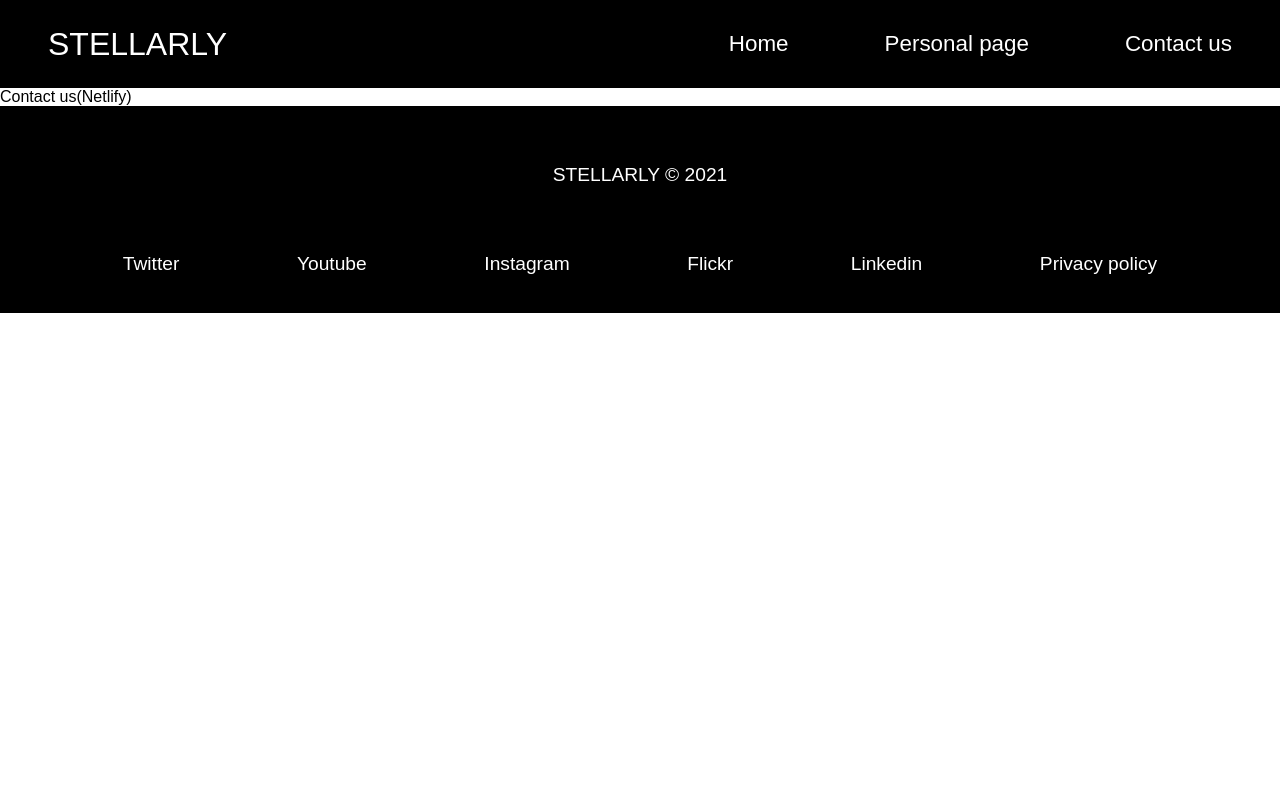
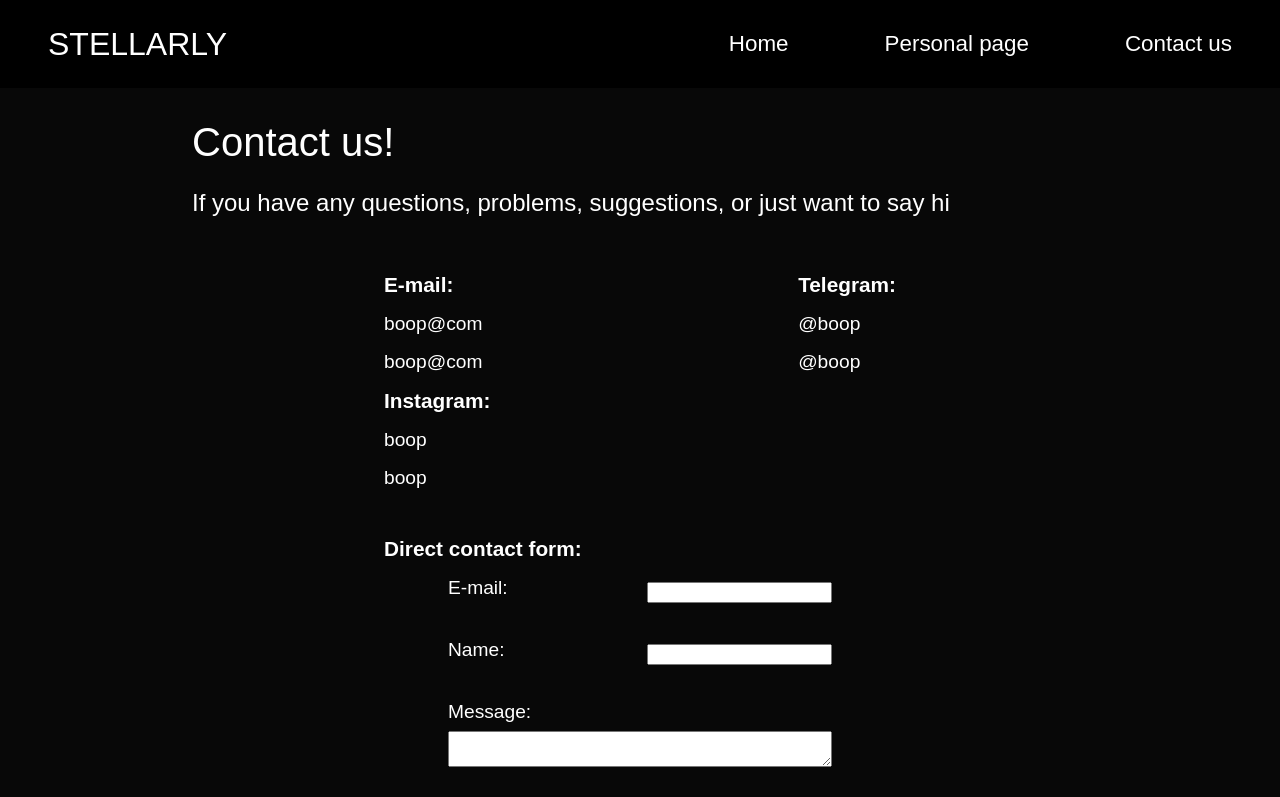
Before and after one commit to RestingState/stellarly-front-end, a React (Create React App) app: page /contact in a window 1280 px wide. Shown: the top 797 px of the page. Built offline with nearby package versions, Linux system fonts and the light colour scheme; no server answers.

Commit message:
added contact us page section

```diff
--- a/src/components/ContactUs.tsx
+++ b/src/components/ContactUs.tsx
@@ -1,12 +1,13 @@
 import { FC } from 'react';
 // Components
 import Header from './Header';
+import ContactUsSection from './ContactUsSection';
 
 const ContactUs: FC = () => {
   return (
     <div>
       <Header active={true} />
-      Contact us(Netlify)
+      <ContactUsSection />
     </div>
   );
 };
--- /dev/null
+++ b/src/components/ContactUsSection/ContactForm/ContactForm.styles.tsx
@@ -0,0 +1,34 @@
+import styled from 'styled-components';
+
+export const Wrapper = styled.div``;
+
+export const Form = styled.div`
+  padding: 0 5vw;
+  display: flex;
+  flex-direction: column;
+  gap: 2rem;
+`;
+
+export const Title = styled.div`
+  font-size: 1.3rem;
+  font-weight: 600;
+  padding-bottom: 1rem;
+`;
+
+export const Field = styled.div`
+  display: flex;
+  justify-content: space-between;
+  align-items: center;
+  flex-wrap: wrap;
+`;
+
+export const FieldTitle = styled.div`
+  font-size: 1.2rem;
+  margin-bottom: 0.5rem;
+`;
+
+export const FieldInput = styled.input``;
+
+export const FieldInputMessage = styled.textarea`
+  width: 100%;
+`;
--- /dev/null
+++ b/src/components/ContactUsSection/ContactForm/index.tsx
@@ -0,0 +1,40 @@
+import { FC } from 'react';
+// Styles
+import {
+  Wrapper,
+  Form,
+  Title,
+  Field,
+  FieldTitle,
+  FieldInput,
+  FieldInputMessage
+} from './ContactForm.styles';
+// Components
+import Button from '@mui/material/Button';
+
+const ContactForm: FC = () => {
+  return (
+    <Wrapper>
+      <Title>Direct contact form:</Title>
+      <Form>
+        <Field>
+          <FieldTitle>E-mail:</FieldTitle>
+          <FieldInput />
+        </Field>
+        <Field>
+          <FieldTitle>Name:</FieldTitle>
+          <FieldInput />
+        </Field>
+        <Field>
+          <FieldTitle>Message:</FieldTitle>
+          <FieldInputMessage />
+        </Field>
+        <Button type="submit" variant="contained" color="primary">
+          Send
+        </Button>
+      </Form>
+    </Wrapper>
+  );
+};
+
+export default ContactForm;
--- /dev/null
+++ b/src/components/ContactUsSection/ContactUsSection.styles.tsx
@@ -0,0 +1,43 @@
+import styled from 'styled-components';
+
+export const Wrapper = styled.div`
+  padding: 2rem 0;
+  background-color: #080808;
+  color: white;
+  display: flex;
+  justify-content: center;
+  align-items: center;
+`;
+
+export const Content = styled.div`
+  width: 70vw;
+
+  @media (max-width: 40rem) {
+    width: 90vw;
+  }
+`;
+
+export const Title = styled.div`
+  font-size: 2.5rem;
+
+  @media (max-width: 40rem) {
+    font-size: 1.5rem;
+  }
+`;
+
+export const Description = styled.div`
+  font-size: 1.5rem;
+  padding: 1.5rem 0;
+
+  @media (max-width: 40rem) {
+    font-size: 1.1rem;
+    padding: 0.8rem 0;
+  }
+`;
+
+export const MainSection = styled.div`
+  padding: 0 15vw;
+  display: flex;
+  flex-direction: column;
+  gap: 2rem;
+`;
--- /dev/null
+++ b/src/components/ContactUsSection/SocialMedia/SocialMedia.styles.tsx
@@ -0,0 +1,23 @@
+import styled from 'styled-components';
+
+export const Wrapper = styled.div`
+  padding-top: 2rem;
+  display: flex;
+  justify-content: space-between;
+`;
+
+export const Column = styled.div``;
+
+export const SocailMediaContainer = styled.div`
+  padding-bottom: 1rem;
+`;
+
+export const Title = styled.div`
+  font-size: 1.3rem;
+  font-weight: 600;
+`;
+
+export const Account = styled.div`
+  font-size: 1.2rem;
+  padding-top: 1rem;
+`;
--- /dev/null
+++ b/src/components/ContactUsSection/SocialMedia/index.tsx
@@ -0,0 +1,64 @@
+import { FC, useState } from 'react';
+// Styles
+import {
+  Wrapper,
+  Column,
+  SocailMediaContainer,
+  Title,
+  Account
+} from './SocialMedia.styles';
+
+interface IBaseSocialMediaAccount {
+  id: number;
+  name: string;
+}
+
+interface IEmail extends IBaseSocialMediaAccount {}
+
+interface IInstagram extends IBaseSocialMediaAccount {}
+
+interface ITelegram extends IBaseSocialMediaAccount {}
+
+const SocialMedia: FC = () => {
+  const [emails, setEmails] = useState<IEmail[]>([
+    { id: 1, name: 'boop@com' },
+    { id: 2, name: 'boop@com' }
+  ]);
+  const [instagrams, setInstagrams] = useState<IInstagram[]>([
+    { id: 1, name: 'boop' },
+    { id: 2, name: 'boop' }
+  ]);
+  const [telegrams, setTelegrams] = useState<ITelegram[]>([
+    { id: 1, name: '@boop' },
+    { id: 2, name: '@boop' }
+  ]);
+
+  return (
+    <Wrapper>
+      <Column>
+        <SocailMediaContainer>
+          <Title>E-mail:</Title>
+          {emails?.map((email) => (
+            <Account key={email.id}>{email.name}</Account>
+          ))}
+        </SocailMediaContainer>
+        <SocailMediaContainer>
+          <Title>Instagram:</Title>
+          {instagrams?.map((instagram) => (
+            <Account key={instagram.id}>{instagram.name}</Account>
+          ))}
+        </SocailMediaContainer>
+      </Column>
+      <Column>
+        <SocailMediaContainer>
+          <Title>Telegram:</Title>
+          {telegrams?.map((telegram) => (
+            <Account key={telegram.id}>{telegram.name}</Account>
+          ))}
+        </SocailMediaContainer>
+      </Column>
+    </Wrapper>
+  );
+};
+
+export default SocialMedia;
--- /dev/null
+++ b/src/components/ContactUsSection/index.tsx
@@ -0,0 +1,32 @@
+import { FC } from 'react';
+// Styles
+import {
+  Wrapper,
+  Title,
+  Description,
+  Content,
+  MainSection
+} from './ContactUsSection.styles';
+// Components
+import SocialMedia from './SocialMedia';
+import ContactForm from './ContactForm';
+
+const ContactUsSection: FC = () => {
+  return (
+    <Wrapper>
+      <Content>
+        <Title>Contact us!</Title>
+        <Description>
+          If you have any questions, problems, suggestions, or just want to say
+          hi
+        </Description>
+        <MainSection>
+          <SocialMedia />
+          <ContactForm />
+        </MainSection>
+      </Content>
+    </Wrapper>
+  );
+};
+
+export default ContactUsSection;
```
